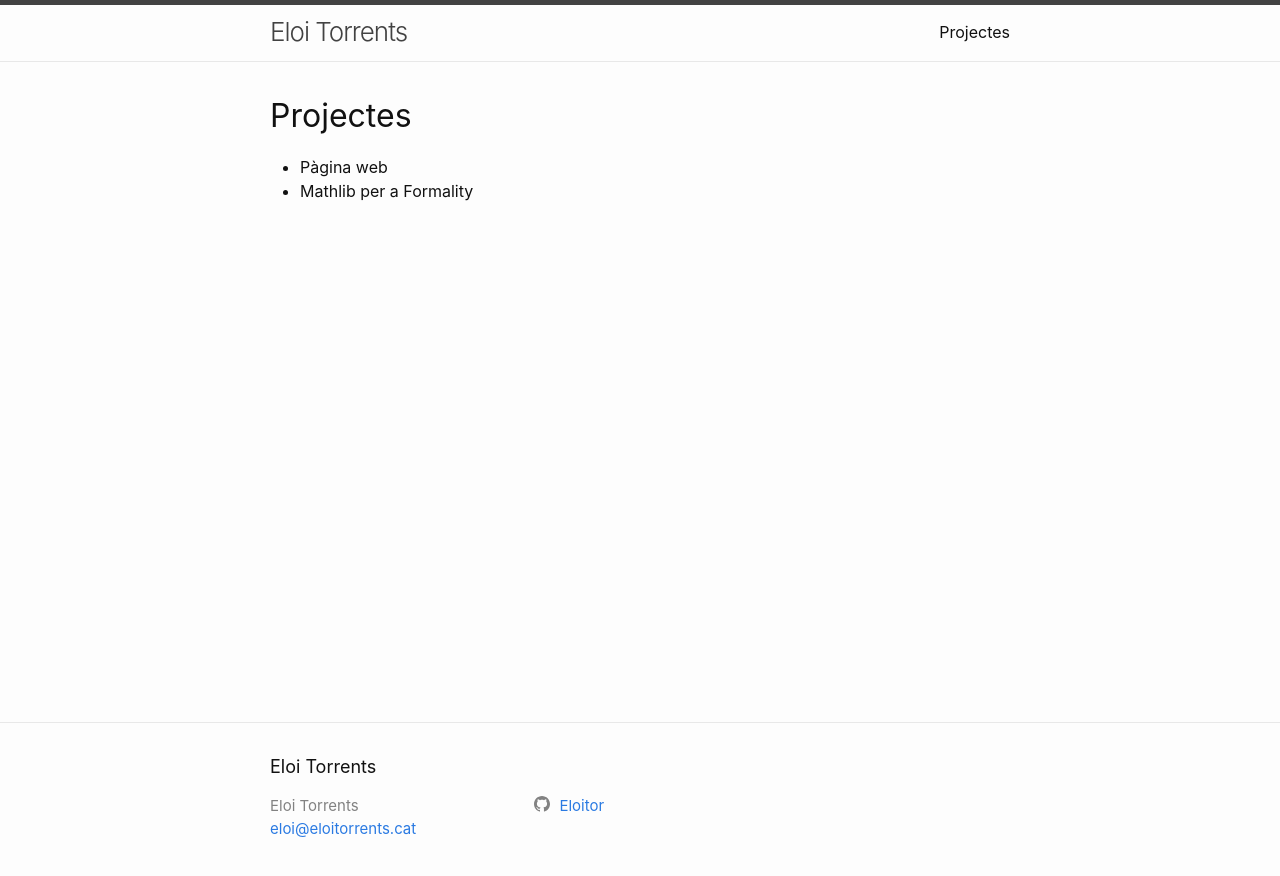
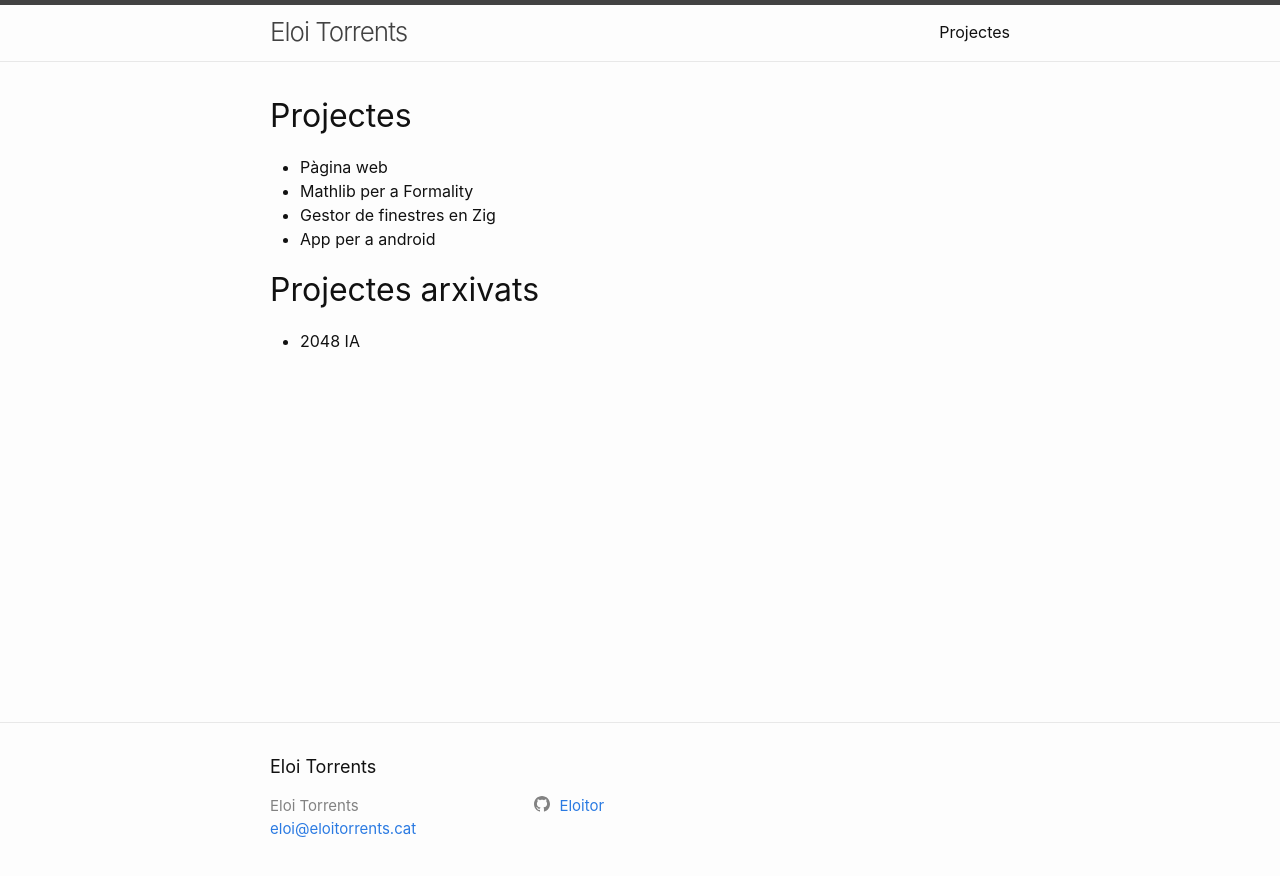
Before and after one commit to Eloitor/Eloitor.github.io, a Jekyll site: the page built from ca/projectes/index.md, in a window 1280 px wide. Shown: the top 876 px of the page. Built offline with Jekyll 4.4.1, drawn with Linux system fonts in a browser that asks for light colours.

Commit message:
update index.md

```diff
--- a/ca/projectes/index.md
+++ b/ca/projectes/index.md
@@ -8,3 +8,9 @@ layout: default
 
 - Pàgina web
 - Mathlib per a Formality
+- Gestor de finestres en Zig
+- App per a android
+
+# Projectes arxivats
+
+- 2048 IA
```
